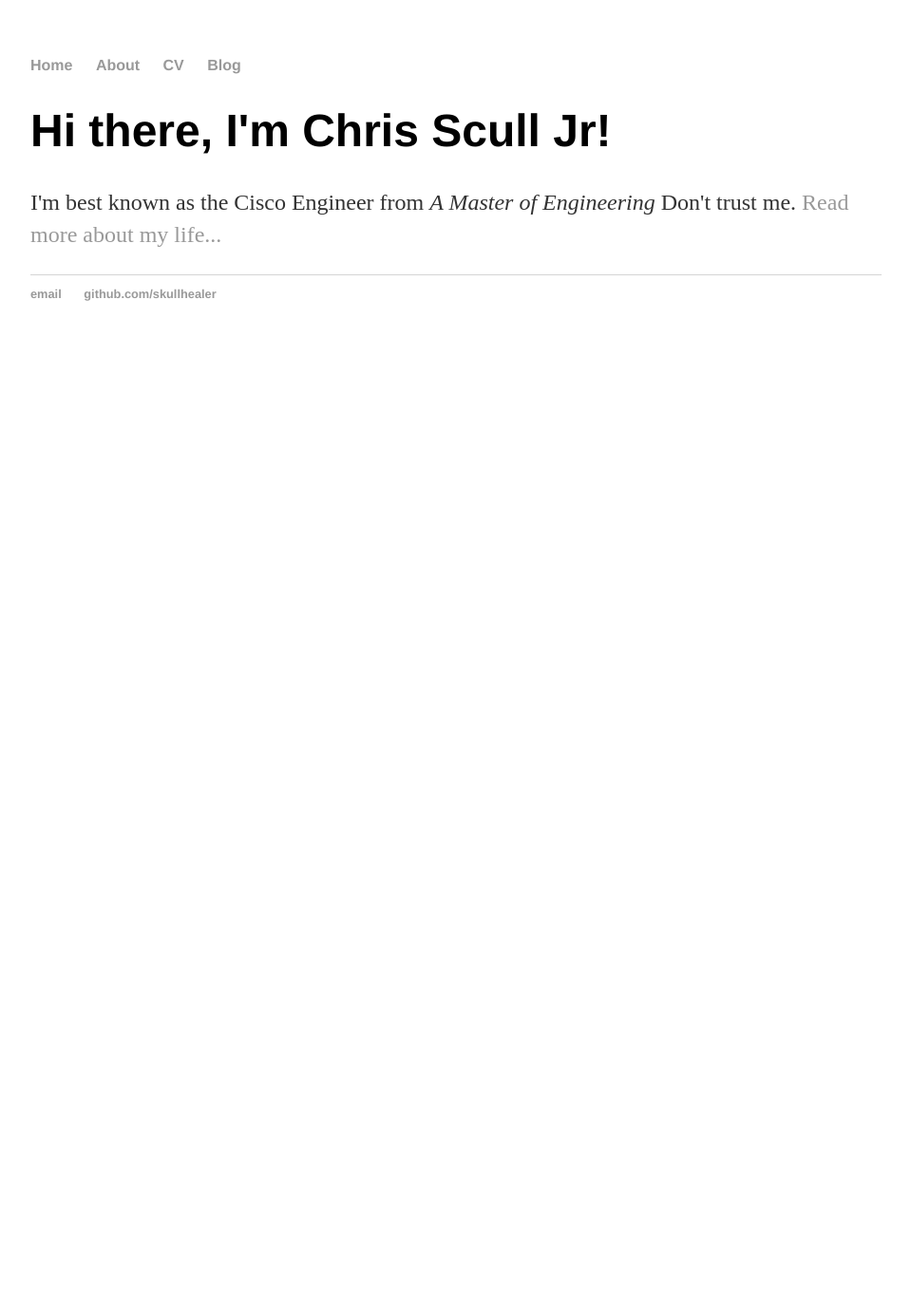
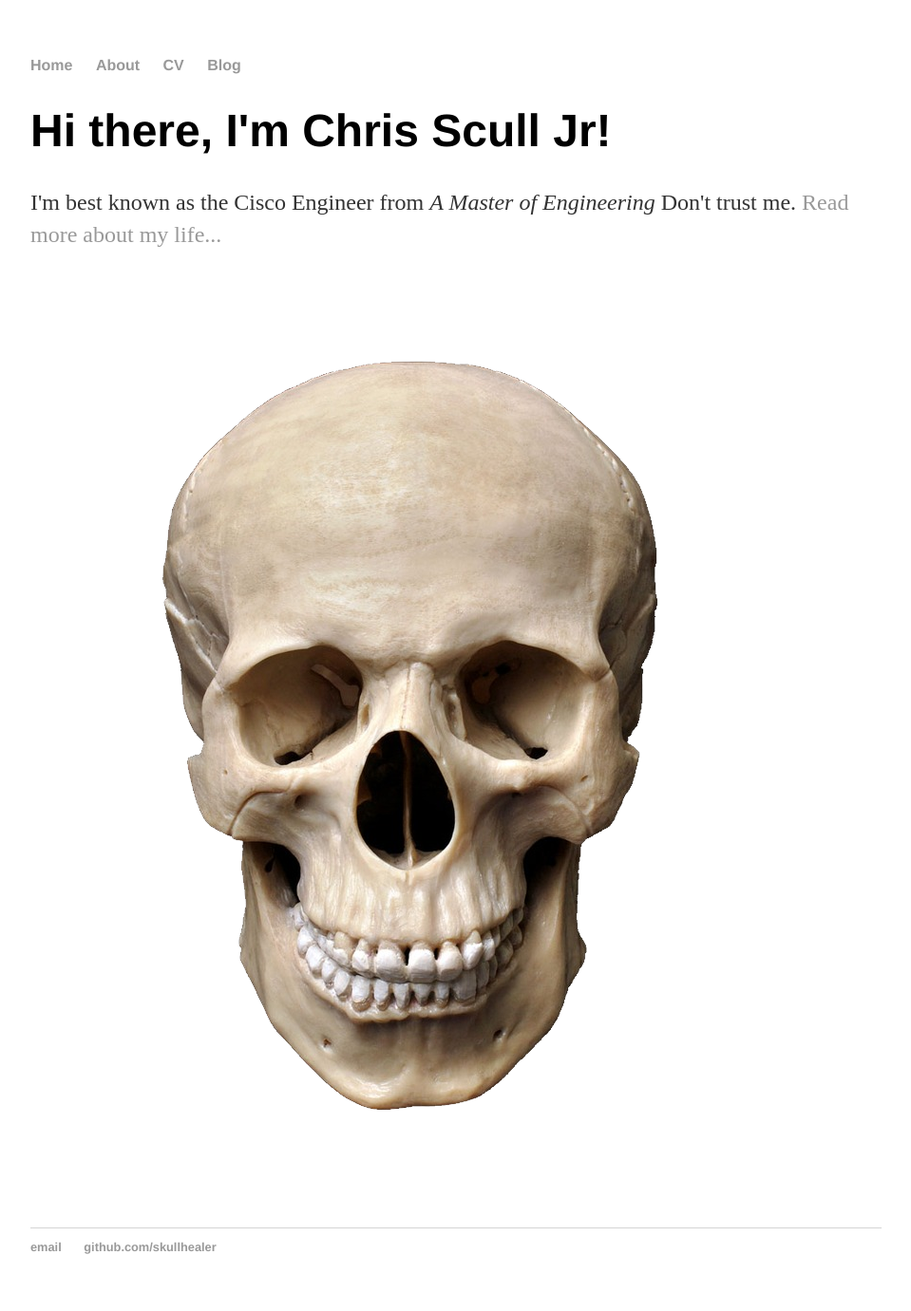
Before and after one commit to SkullHealer/SkullHealer.github.io, a Jekyll site: the page built from index.html, in a window 1280 px wide. Shown: the whole page at 95% size, without its empty margins (160-1119 px from the left). Built offline with Jekyll 4.4.1, drawn with Linux system fonts in a browser that asks for light colours; before the commit the page ends 900 px from its top, so only the background shows below that.

Commit message:
added skull image

```diff
--- a/index.html
+++ b/index.html
@@ -2,7 +2,8 @@
 layout: default
 title: Christopher Scull Jr., Consulting Engineer
 ---
-<div class="blurb">
-    <h1>Hi there, I'm Chris Scull Jr!</h1>
-    <p>I'm best known as the Cisco Engineer from <em>A Master of Engineering</em> Don't trust me. <a href="/about">Read more about my life...</a></p>
-</div><!-- /.blurb -->
+    <div class="blurb">
+        <h1>Hi there, I'm Chris Scull Jr!</h1>
+        <p>I'm best known as the Cisco Engineer from <em>A Master of Engineering</em> Don't trust me. <a href="/about">Read more about my life...</a></p>
+        <img src="/docs/skull_PNG1.png" alt="this should be an image of a skull" />
+    </div><!-- /.blurb -->
```
Also changed, not shown: docs/skull_PNG1.png (added).
